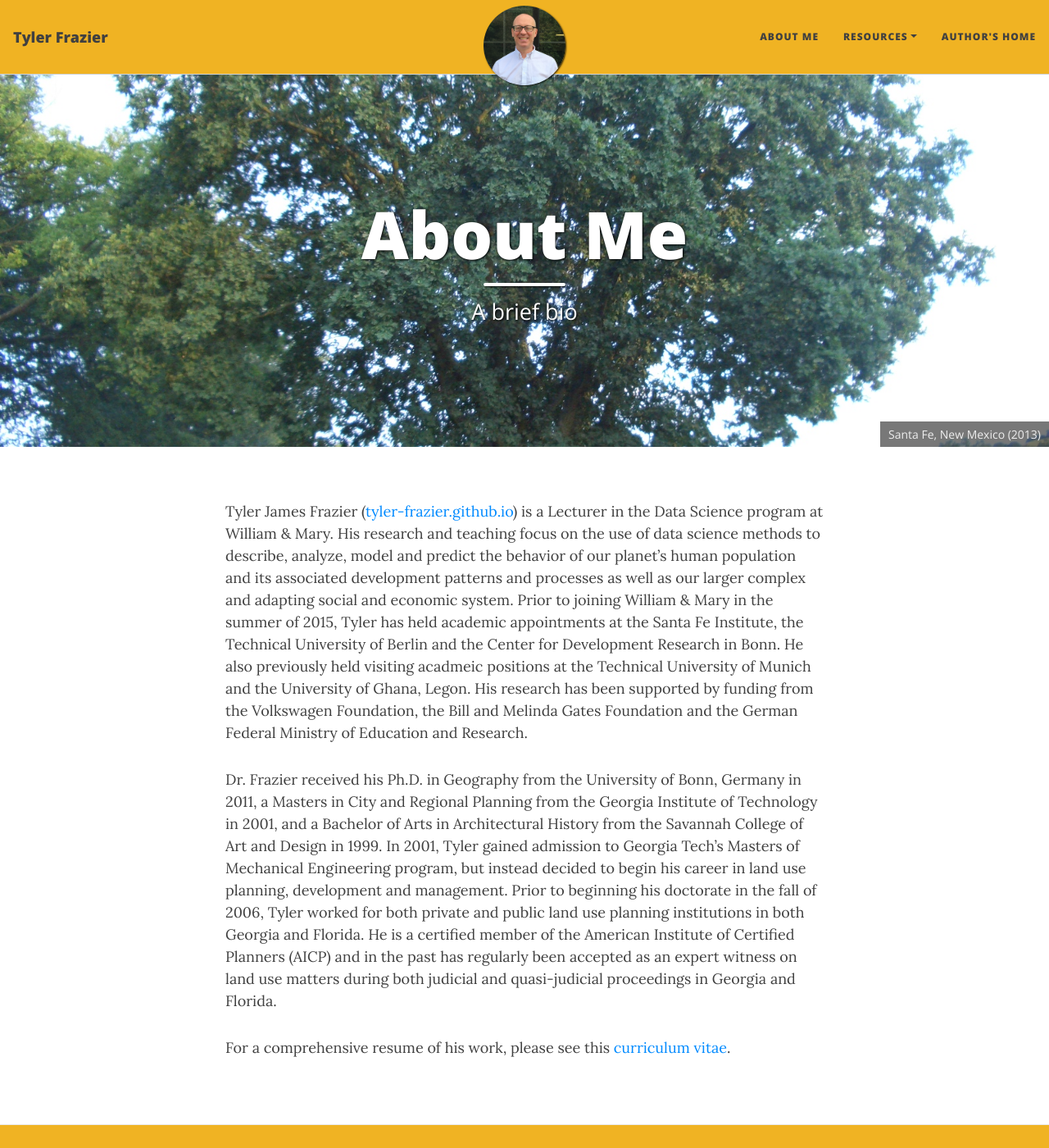
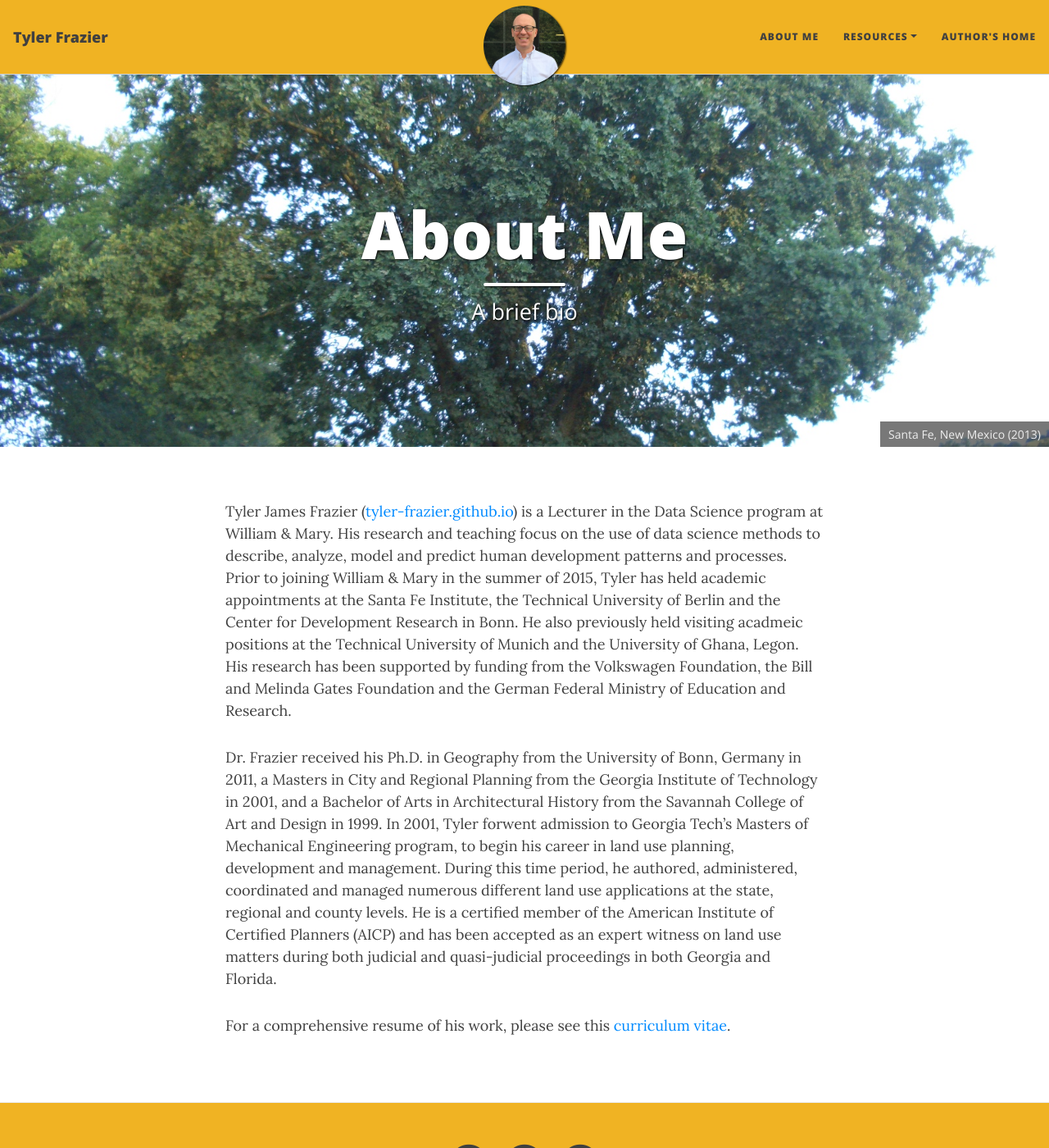
Before and after one commit to tyler-frazier/tyler-frazier.github.io, a Jekyll site: the page built from aboutme.md, in a window 1280 px wide and 1400 px high. Shown: the whole window at 82% size. Built offline with Jekyll 4.4.1, drawn with Linux system fonts in a browser that asks for light colours; nearby versions of some CDN libraries.

Commit message:
Update aboutme.md

```diff
--- a/aboutme.md
+++ b/aboutme.md
@@ -10,8 +10,8 @@
   - "/images/rainbow.jpeg" : "Cape Town, South Africa (2013)"
 ---
 
-Tyler James Frazier ([tyler-frazier.github.io]()) is a Lecturer in the Data Science program at William & Mary.  His research and teaching focus on the use of data science methods to describe, analyze, model and predict the behavior of our planet's human population and its associated development patterns and processes as well as our larger complex and adapting social and economic system.  Prior to joining William & Mary in the summer of 2015, Tyler has held academic appointments at the Santa Fe Institute, the Technical University of Berlin and the Center for Development Research in Bonn. He also previously held visiting acadmeic positions at the Technical University of Munich and the University of Ghana, Legon.  His research has been supported by funding from the Volkswagen Foundation, the Bill and Melinda Gates Foundation and the German Federal Ministry of Education and Research.
+Tyler James Frazier ([tyler-frazier.github.io]()) is a Lecturer in the Data Science program at William & Mary.  His research and teaching focus on the use of data science methods to describe, analyze, model and predict human development patterns and processes.  Prior to joining William & Mary in the summer of 2015, Tyler has held academic appointments at the Santa Fe Institute, the Technical University of Berlin and the Center for Development Research in Bonn. He also previously held visiting acadmeic positions at the Technical University of Munich and the University of Ghana, Legon.  His research has been supported by funding from the Volkswagen Foundation, the Bill and Melinda Gates Foundation and the German Federal Ministry of Education and Research.
 
-Dr. Frazier received his Ph.D. in Geography from the University of Bonn, Germany in 2011, a Masters in City and Regional Planning from the Georgia Institute of Technology in 2001, and a Bachelor of Arts in Architectural History from the Savannah College of Art and Design in 1999.  In 2001, Tyler gained admission to Georgia Tech's Masters of Mechanical Engineering program, but instead decided to begin his career in land use planning, development and management.  Prior to beginning his doctorate in the fall of 2006, Tyler worked for both private and public land use planning institutions in both Georgia and Florida.  He is a certified member of the American Institute of Certified Planners (AICP) and in the past has regularly been accepted as an expert witness on land use matters during both judicial and quasi-judicial proceedings in Georgia and Florida.
+Dr. Frazier received his Ph.D. in Geography from the University of Bonn, Germany in 2011, a Masters in City and Regional Planning from the Georgia Institute of Technology in 2001, and a Bachelor of Arts in Architectural History from the Savannah College of Art and Design in 1999.  In 2001, Tyler forwent admission to Georgia Tech's Masters of Mechanical Engineering program, to begin his career in land use planning, development and management.  During this time period, he authored, administered, coordinated and managed numerous different land use applications at the state, regional and county levels.  He is a certified member of the American Institute of Certified Planners (AICP) and has been accepted as an expert witness on land use matters during both judicial and quasi-judicial proceedings in both Georgia and Florida.
 
 For a comprehensive resume of his work, please see this [curriculum vitae](tyler-frazier.github.io).
```
